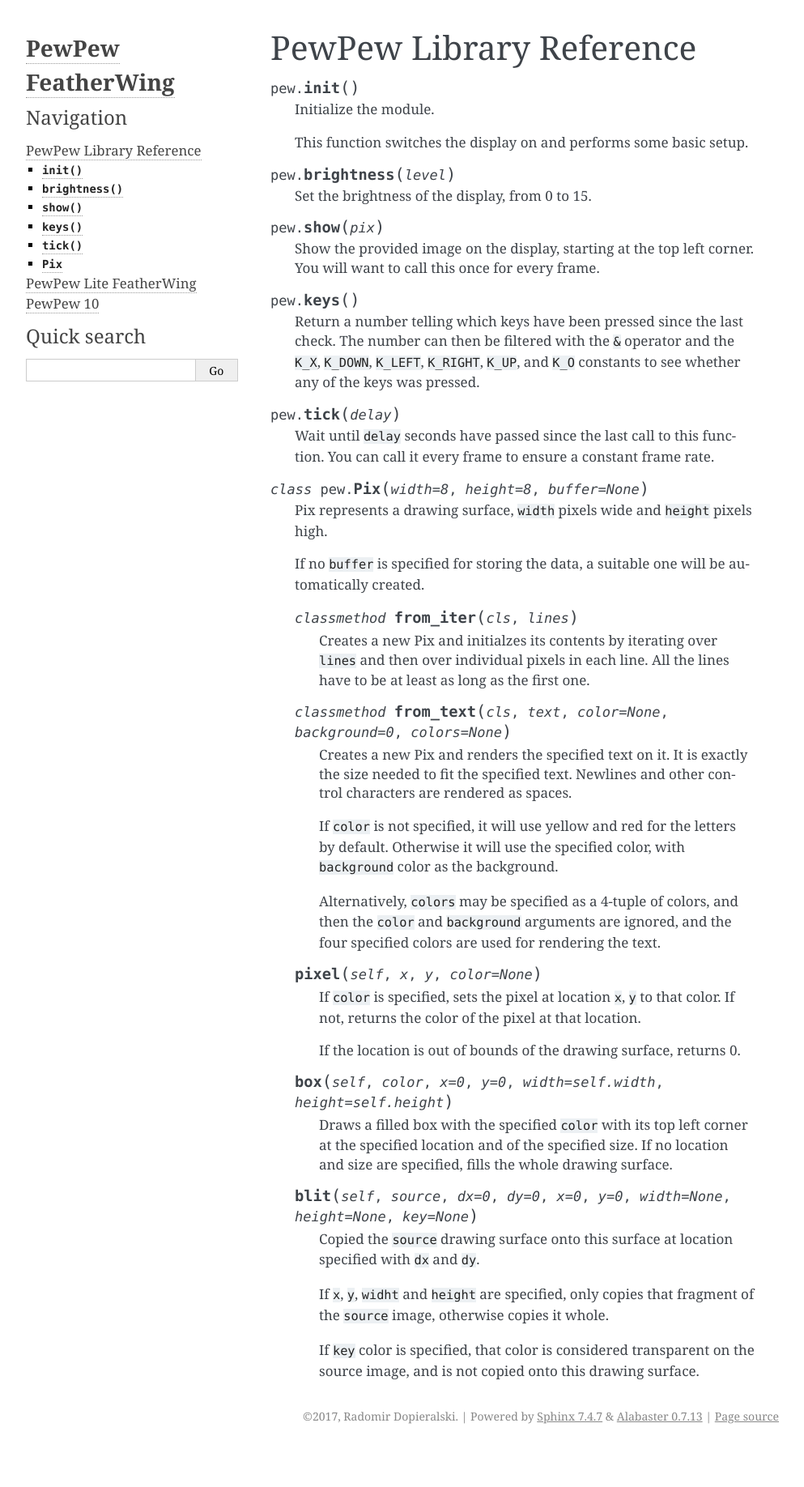
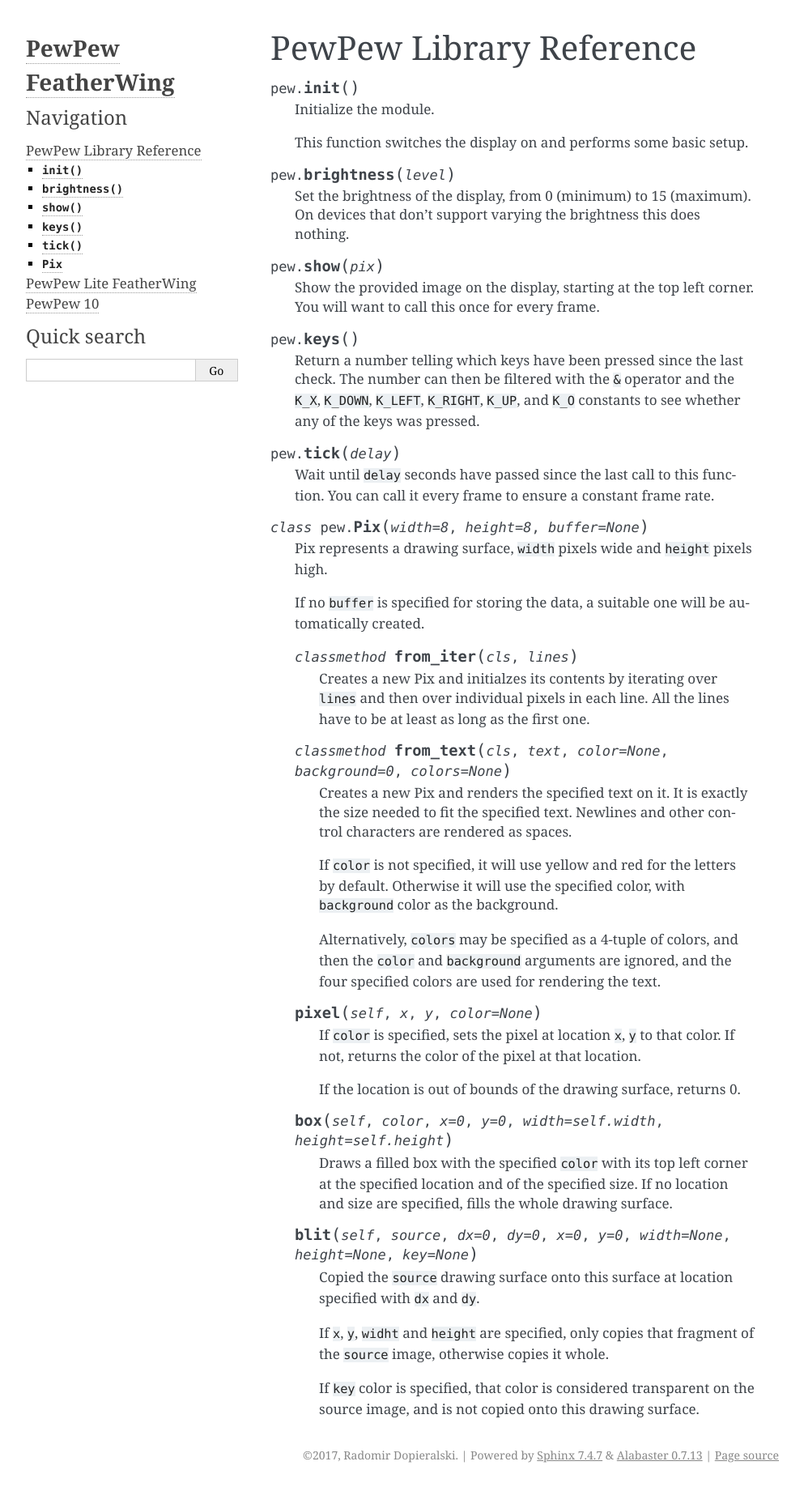
Before and after one commit to pypewpew/pewpew, a Sphinx documentation site: the page built from docs/pew.rst, in a window 1280 px wide. Shown: the whole page at 81% size, without its empty margins (148-1141 px from the left). Built offline with Sphinx 7.4.7, drawn with Linux system fonts in a browser that asks for light colours; before the commit the page ends 1788 px from its top, so only the background shows below that.

Commit message:
Clarify how pew.brightness() works

```diff
--- a/docs/pew.rst
+++ b/docs/pew.rst
@@ -12,7 +12,8 @@
 
 .. function:: brightness(level)
 
-    Set the brightness of the display, from 0 to 15.
+    Set the brightness of the display, from 0 (minimum) to 15 (maximum). On
+    devices that don't support varying the brightness this does nothing.
 
 
 .. function:: show(pix)
```
